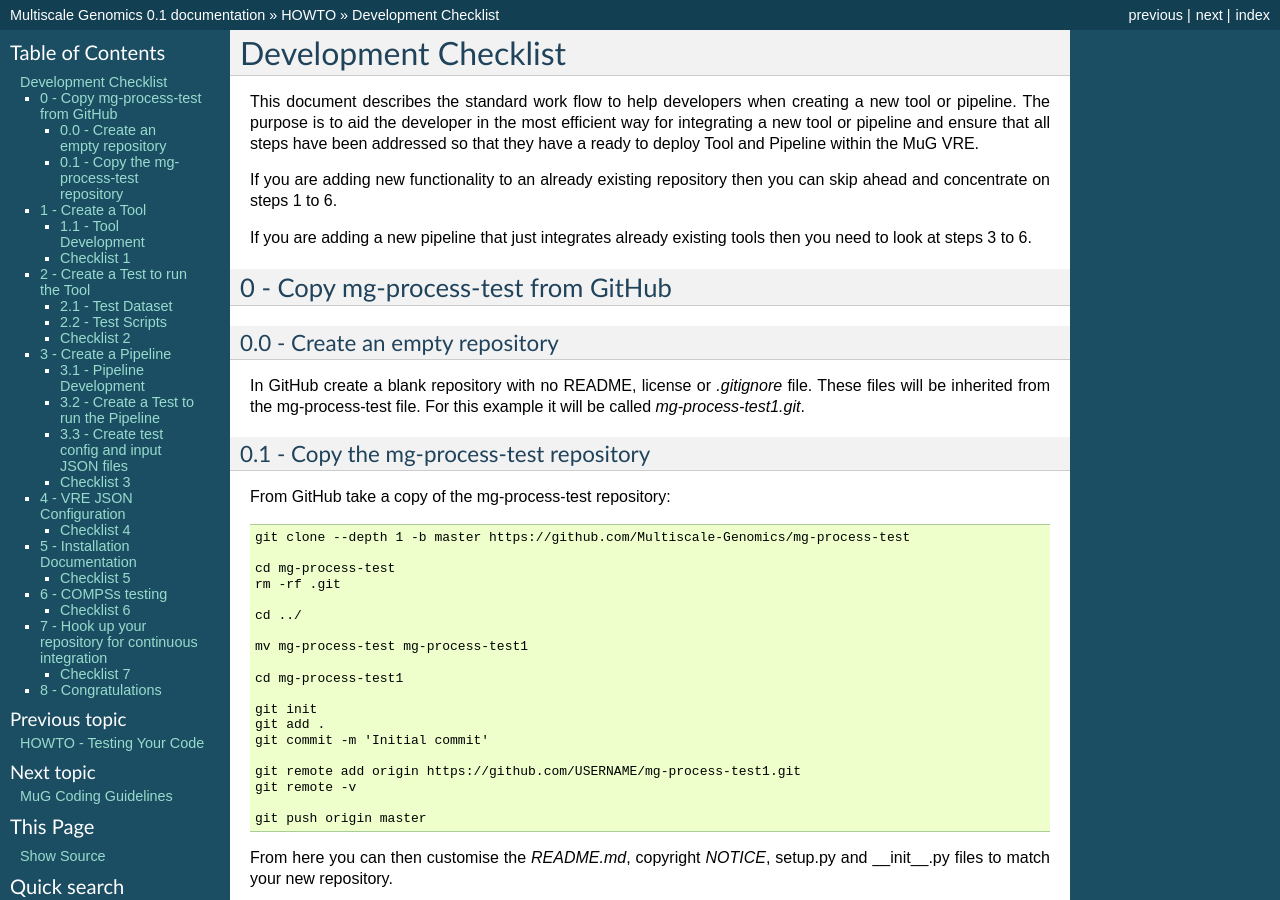
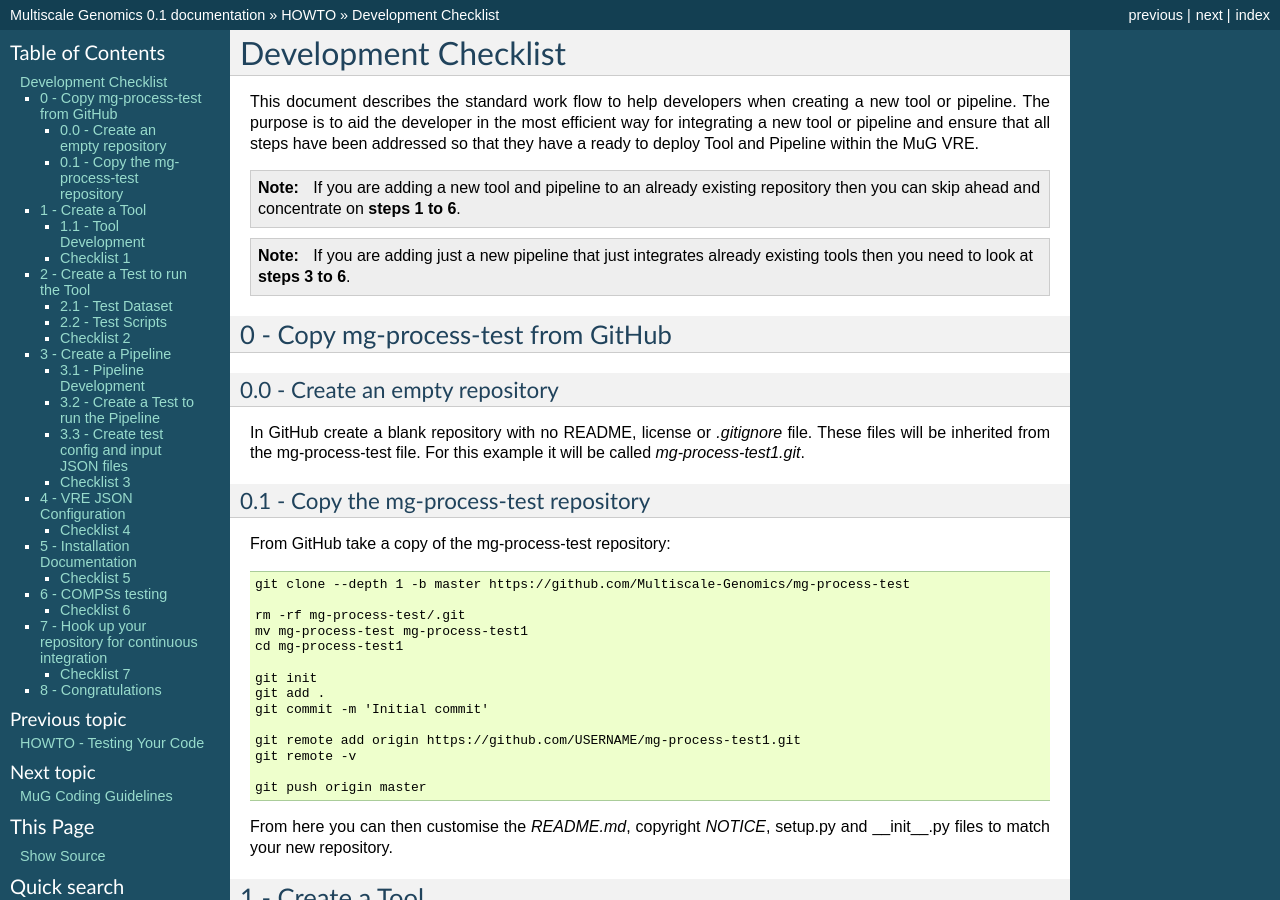
Before and after one commit to Multiscale-Genomics/mg-docs, a Sphinx documentation site: the page built from docs/howto/development_checklist.rst, in a window 1280 px wide and 900 px high. Built offline with Sphinx 7.4.7, drawn with Linux system fonts in a browser that asks for light colours; some of the changed text lies outside the part shown.

Commit message:
Added notes about starting at mid-points in the checklist

```diff
--- a/docs/howto/development_checklist.rst
+++ b/docs/howto/development_checklist.rst
@@ -18,9 +18,9 @@ Development Checklist
 
 This document describes the standard work flow to help developers when creating a new tool or pipeline. The purpose is to aid the developer in the most efficient way for integrating a new tool or pipeline and ensure that all steps have been addressed so that they have a ready to deploy Tool and Pipeline within the MuG VRE.
 
-If you are adding new functionality to an already existing repository then you can skip ahead and concentrate on steps 1 to 6.
+.. note::  If you are adding a new tool and pipeline to an already existing repository then you can skip ahead and concentrate on **steps 1 to 6**.
 
-If you are adding a new pipeline that just integrates already existing tools then you need to look at steps 3 to 6.
+.. note::  If you are adding just a new pipeline that just integrates already existing tools then you need to look at **steps 3 to 6**.
 
 0 - Copy mg-process-test from GitHub
 ------------------------------------
@@ -40,13 +40,8 @@ From GitHub take a copy of the mg-process-test repository:
 
    git clone --depth 1 -b master https://github.com/Multiscale-Genomics/mg-process-test
 
-   cd mg-process-test
-   rm -rf .git
-
-   cd ../
-
+   rm -rf mg-process-test/.git
    mv mg-process-test mg-process-test1
-
    cd mg-process-test1
 
    git init
```
Also changed, not shown: other parts of docs/howto/development_checklist.rst (+2 -0 lines).
